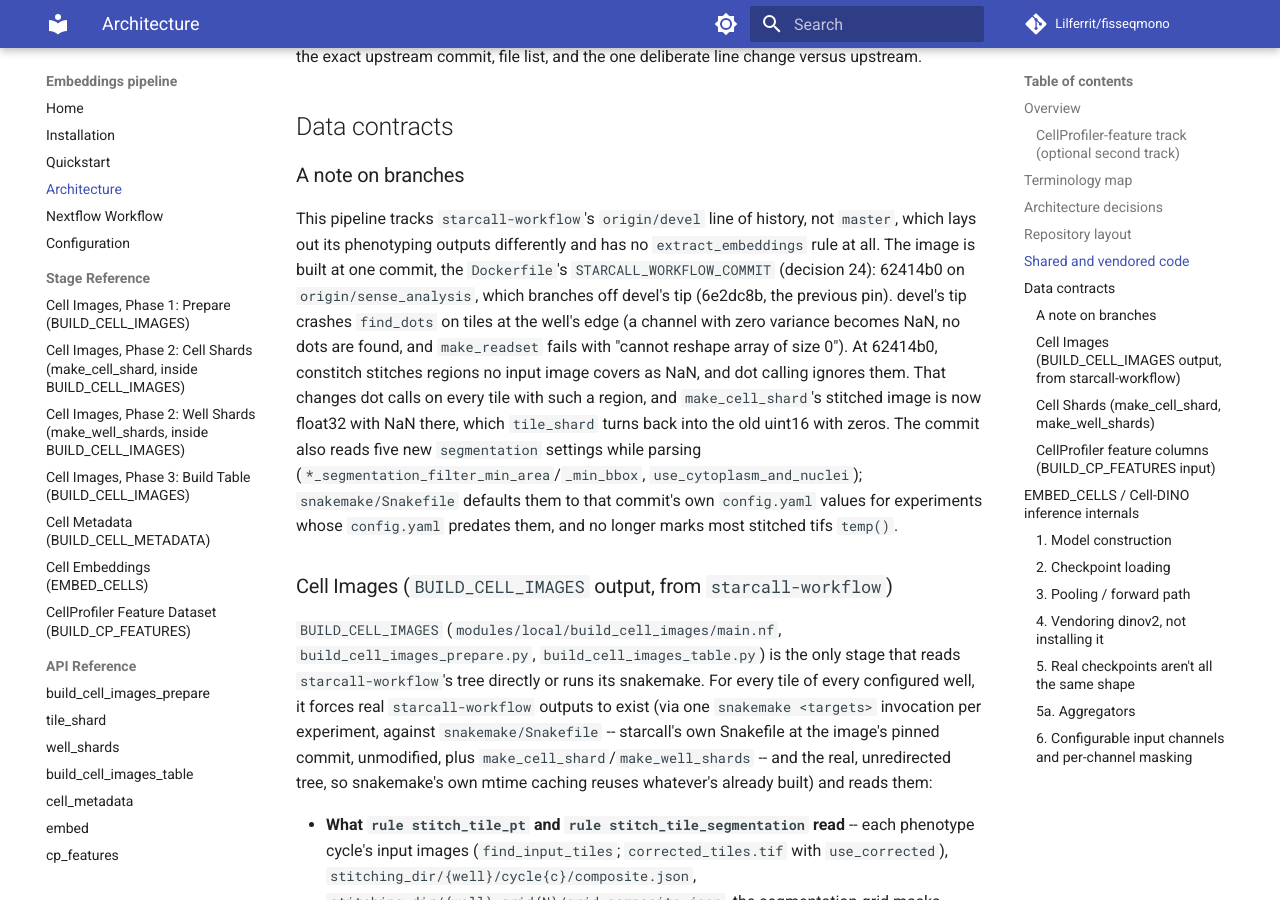
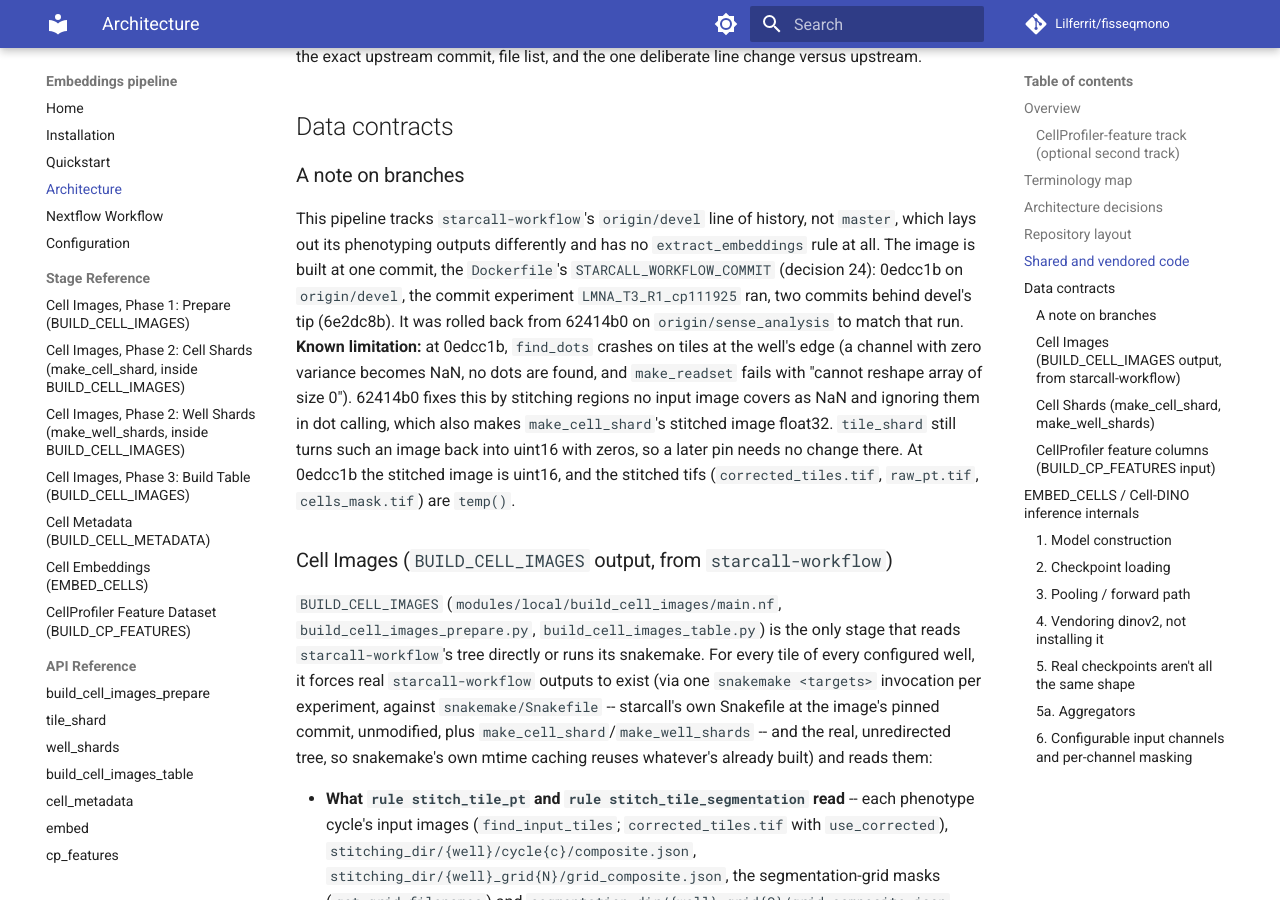
Before and after one commit to Lilferrit/fisseqmono, an MkDocs documentation site: the page built from docs/embeddings-pipeline/architecture.md, in a window 1280 px wide and 900 px high, scrolled down 13311 px. Built offline with MkDocs 1.6.1 and Material for MkDocs 9.7.7, drawn with Linux system fonts in a browser that asks for light colours; comment, search, counter and statistics services are not loaded.

Commit message:
embeddings: pin starcall-workflow 0edcc1b (LMNA_T3_R1_cp111925) (#14)
Match the starcall code experiment LMNA_T3_R1_cp111925 ran: workflow
0edcc1b on origin/devel, submodules starcall 97b1952 and constitch
3be8729. This rolls back from 62414b0 (sense_analysis), so blank
well-edge tiles crash find_dots again ("cannot reshape array of size 0").

- Snakefile: drop the defaults for the five segmentation settings only
  62414b0 reads; the stitched tifs are temp() again at this pin.
- tile_shard: no code change; its float/NaN cast never runs at this pin
  (stitching stays uint16) and is kept for a later one.

stitch_tile_pt/stitch_tile_segmentation, which make_cell_shard copies,
and their mem_mb are unchanged at 0edcc1b.

```diff
--- a/docs/embeddings-pipeline/architecture.md
+++ b/docs/embeddings-pipeline/architecture.md
@@ -614,19 +614,18 @@ This pipeline tracks `starcall-workflow`'s `origin/devel` line of
 history, not `master`, which lays out its phenotyping outputs differently
 and has no `extract_embeddings` rule at all. The image is built at one
 commit, the `Dockerfile`'s `STARCALL_WORKFLOW_COMMIT` (decision 24):
-62414b0 on `origin/sense_analysis`, which branches off devel's tip
-(6e2dc8b, the previous pin). devel's tip crashes `find_dots` on tiles at
-the well's edge (a channel with zero variance becomes NaN, no dots are
-found, and `make_readset` fails with "cannot reshape array of size 0").
-At 62414b0, constitch stitches regions no input image covers as NaN, and
-dot calling ignores them. That changes dot calls on every tile with such
-a region, and `make_cell_shard`'s stitched image is now float32 with NaN
-there, which `tile_shard` turns back into the old uint16 with zeros. The
-commit also reads five new `segmentation` settings while parsing
-(`*_segmentation_filter_min_area`/`_min_bbox`,
-`use_cytoplasm_and_nuclei`); `snakemake/Snakefile` defaults them to that
-commit's own `config.yaml` values for experiments whose `config.yaml`
-predates them, and no longer marks most stitched tifs `temp()`.
+0edcc1b on `origin/devel`, the commit experiment `LMNA_T3_R1_cp111925`
+ran, two commits behind devel's tip (6e2dc8b). It was rolled back from
+62414b0 on `origin/sense_analysis` to match that run. **Known
+limitation:** at 0edcc1b, `find_dots` crashes on tiles at the well's edge
+(a channel with zero variance becomes NaN, no dots are found, and
+`make_readset` fails with "cannot reshape array of size 0"). 62414b0 fixes
+this by stitching regions no input image covers as NaN and ignoring them in
+dot calling, which also makes `make_cell_shard`'s stitched image float32.
+`tile_shard` still turns such an image back into uint16 with zeros, so a
+later pin needs no change there. At 0edcc1b the stitched image is uint16,
+and the stitched tifs (`corrected_tiles.tif`, `raw_pt.tif`,
+`cells_mask.tif`) are `temp()`.
 
 ### Cell Images (`BUILD_CELL_IMAGES` output, from `starcall-workflow`)
 
```
Also changed, not shown: docs/embeddings-pipeline/index.md (+1 -1 lines), packages/fisseq-embeddings-pipeline/AGENTS.md (+4 -3 lines), 3 other files.
